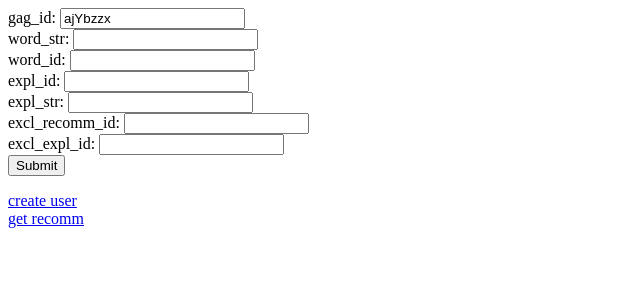
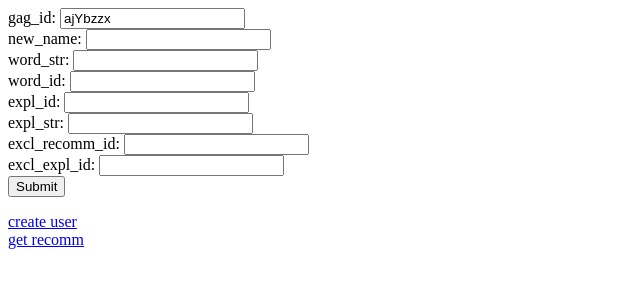
Before and after one commit to averangeall/nine-gag-wrapper, a Django app: page / in a window 1280 px wide. Shown: the top 300 px of the page, without its empty margins (0-640 px from the left). Run offline with Django 3.2, Linux system fonts and the light colour scheme.

Commit message:
Rename user mechanism

```diff
--- a/crowd_lookup/manager.py
+++ b/crowd_lookup/manager.py
@@ -246,6 +246,10 @@ class UserMgr(Manager):
         user = models.User(id=user_id, key=user_key, name=None)
         user.save()
 
+    def rename(self, user, new_name):
+        user.name = new_name
+        user.save()
+
 class LogMgr(Manager):
     def add(self, event_type, event_desc, user_id=None, user_ip=None):
         log = models.Log(event_type=event_type,
--- a/crowd_lookup/templates/index.html
+++ b/crowd_lookup/templates/index.html
@@ -8,6 +8,7 @@
     <body>
         <form>
             gag_id: <input type="text" name="gag_id" value="{{ gag_id }}" /><br />
+            new_name: <input type="text" name="new_name" value="{{ new_name }}" /><br />
             word_str: <input type="text" name="word_str" value="{{ word_str }}" /><br />
             word_id: <input type="text" name="word_id" value="{{ word_id }}" /><br />
             expl_id: <input type="text" name="expl_id" value="{{ expl_id }}" /><br />
--- a/crowd_lookup/views.py
+++ b/crowd_lookup/views.py
@@ -18,6 +18,7 @@ def index(request):
     user_id = 907954370
     user_key = 'lsopa7KtFmsJWv6UlZ78ZJ0z0Gsk5Qq3'
     gag_id = request.GET.get('gag_id', 'ajYbzzx')
+    new_name = request.GET.get('new_name', '')
     word_str = request.GET.get('word_str', '')
     word_id = request.GET.get('word_id', None)
     expl_id = request.GET.get('expl_id', None)
@@ -31,6 +32,11 @@ def index(request):
                  '/lookup/user/new/'))
     urls.append(('get recomm',
                  '/lookup/recomm/get/?' + urlencode(default_args)))
+
+    if new_name != '':
+        new_name_args = dict(default_args, new_name=new_name)
+        urls.append(('rename user: %s' % new_name,
+                     '/lookup/user/rename/?' + urlencode(new_name_args)))
 
     if excl_recomm_ids != '':
         excl_recomm_ids_args = dict(default_args, excl_recomm_ids=excl_recomm_ids)
@@ -68,6 +74,7 @@ def index(request):
                          '/lookup/explain/provide/?' + urlencode(expl_str_args)))
     dictt = {}
     dictt['gag_id'] = gag_id
+    dictt['new_name'] = new_name
     dictt['urls'] = urls
     dictt['word_str'] = word_str
     dictt['word_id'] = word_id if word_id is not None else ''
```
